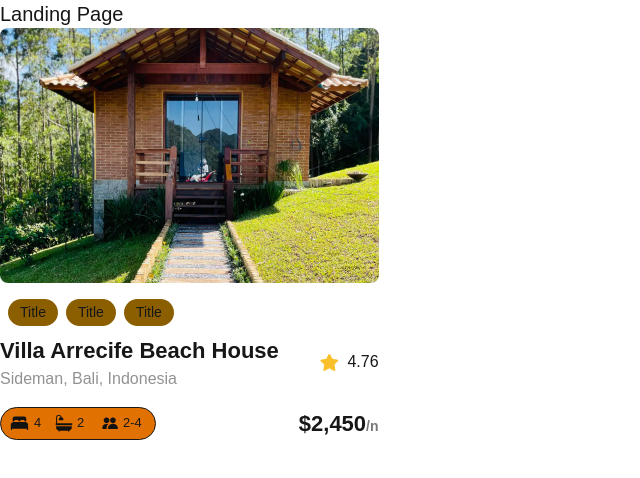
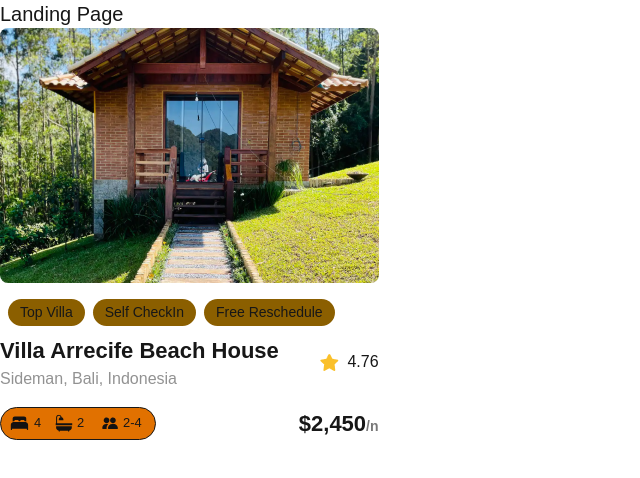
Before and after one commit to MoketeTyabekana/alx-project-0x00-setup, a Next.js app in the folder alx-project-0x00/: page /landing in a window 1280 px wide. Shown: the top 478 px of the page, without its empty margins (0-640 px from the left). Built offline with nearby package versions, Linux system fonts and the light colour scheme.

Commit message:
Created an interface that takes string title

```diff
--- a/alx-project-0x00/components/Card.tsx
+++ b/alx-project-0x00/components/Card.tsx
@@ -10,11 +10,13 @@ const Card: React.FC = () => {
  return (
     <div className="h-[422px] w-[378.56px] cursor-pointer hover:shadow-md hover:rounded-lg ">
       <Image className="rounded-lg" src={HOUSE_IMAGE} width={378.56} height={299.37} alt="house image" />
+
       <div className="p-2 flex gap-2 mt-2">
         <Pill title="Top Villa" />
         <Pill title="Self CheckIn" />
         <Pill title="Free Reschedule" />
       </div>
+
       <div className="flex items-center justify-between">
         <div>
           <h3 className=" font-semibold text-[22px]">Villa Arrecife Beach House</h3>
--- a/alx-project-0x00/components/Pill.tsx
+++ b/alx-project-0x00/components/Pill.tsx
@@ -1,7 +1,9 @@
-const Pill: React.FC = () => {
+import { PillProps } from "@/interfaces";
+
+const Pill: React.FC<PillProps> = ({title}) => {
   return (
     <div className=" flex justify-center  items-center bg-[#8b5f00] px-3 w-auto h-[27px] rounded-full">
-      <p className=" text-sm ">Title</p>
+      <p className=" text-sm ">{title}</p>
     </div>
   )
 }
--- a/alx-project-0x00/interfaces/index.ts
+++ b/alx-project-0x00/interfaces/index.ts
@@ -0,0 +1,4 @@
+
+export interface PillProps {
+  title: string
+}
```
